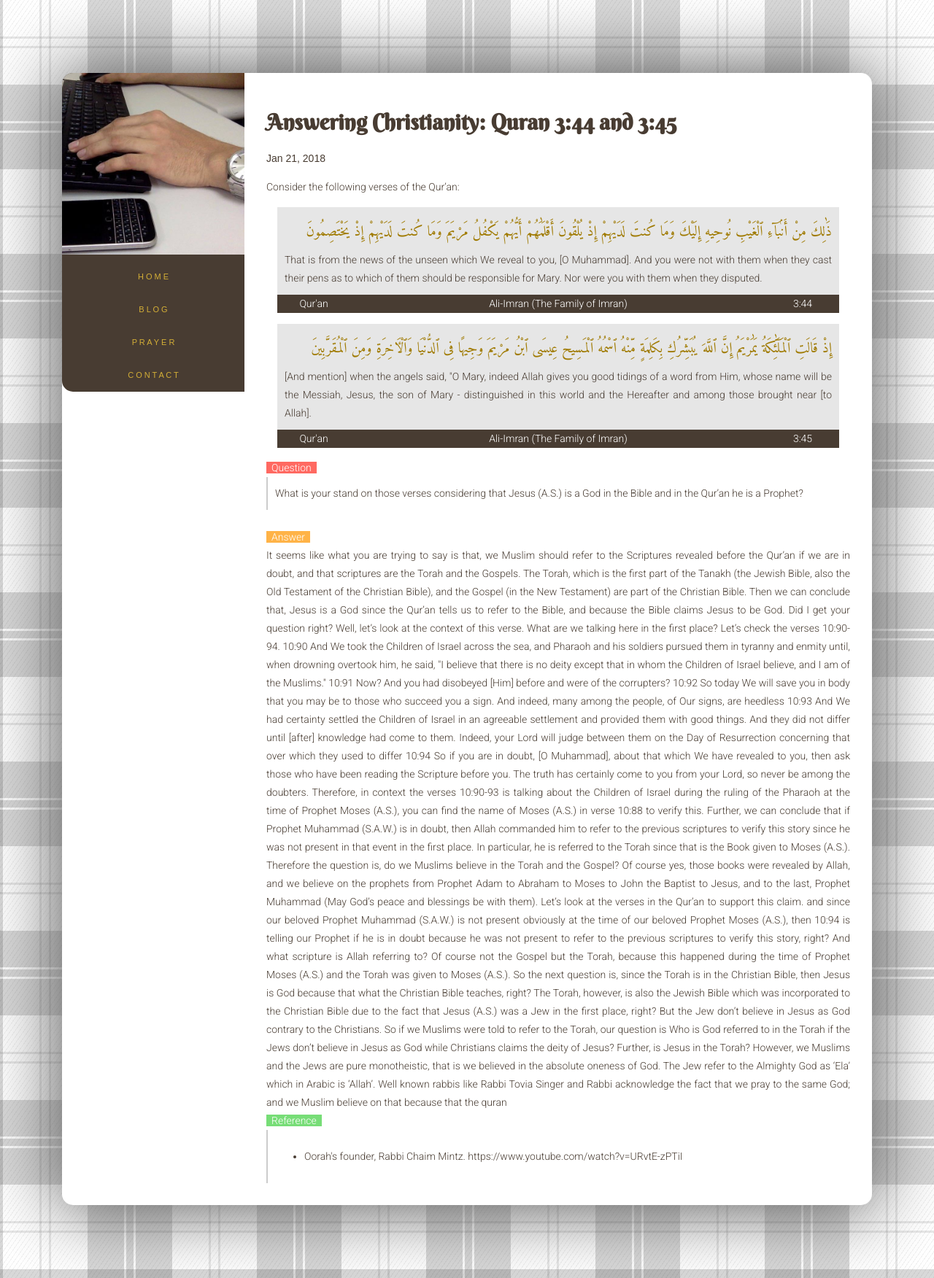
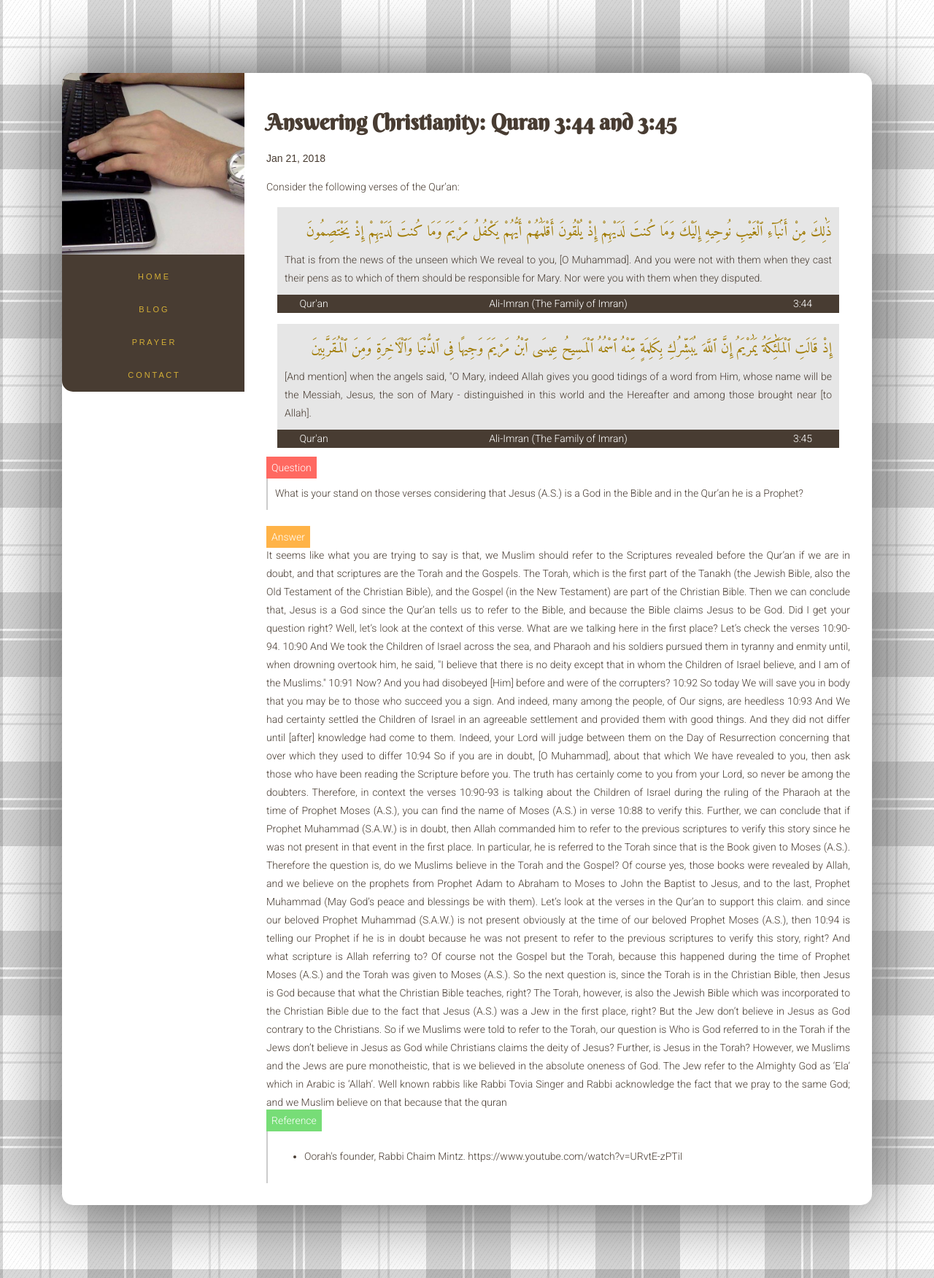
Before and after one commit to learn-islam/learn-islam.github.io, a Jekyll site: the page built from _posts/2017-1-20-Anwering-Christianity-Quran-3-44-and-3-45.html, in a window 1280 px wide. Shown: the whole page at 73% size. Built offline with Jekyll 4.4.1, drawn with Linux system fonts in a browser that asks for light colours; some web fonts are replaced.

Commit message:
added padding to question label

```diff
--- a/_sass/stylesheets/partials/_main-content.scss
+++ b/_sass/stylesheets/partials/_main-content.scss
@@ -78,7 +78,7 @@
 
         span.question-label, span.answer-label, span.reference-label {
             color: #ffffff;
-            padding: 0 7px;
+            padding: 7px 7px;
         }
 
         span.question-label {
```
